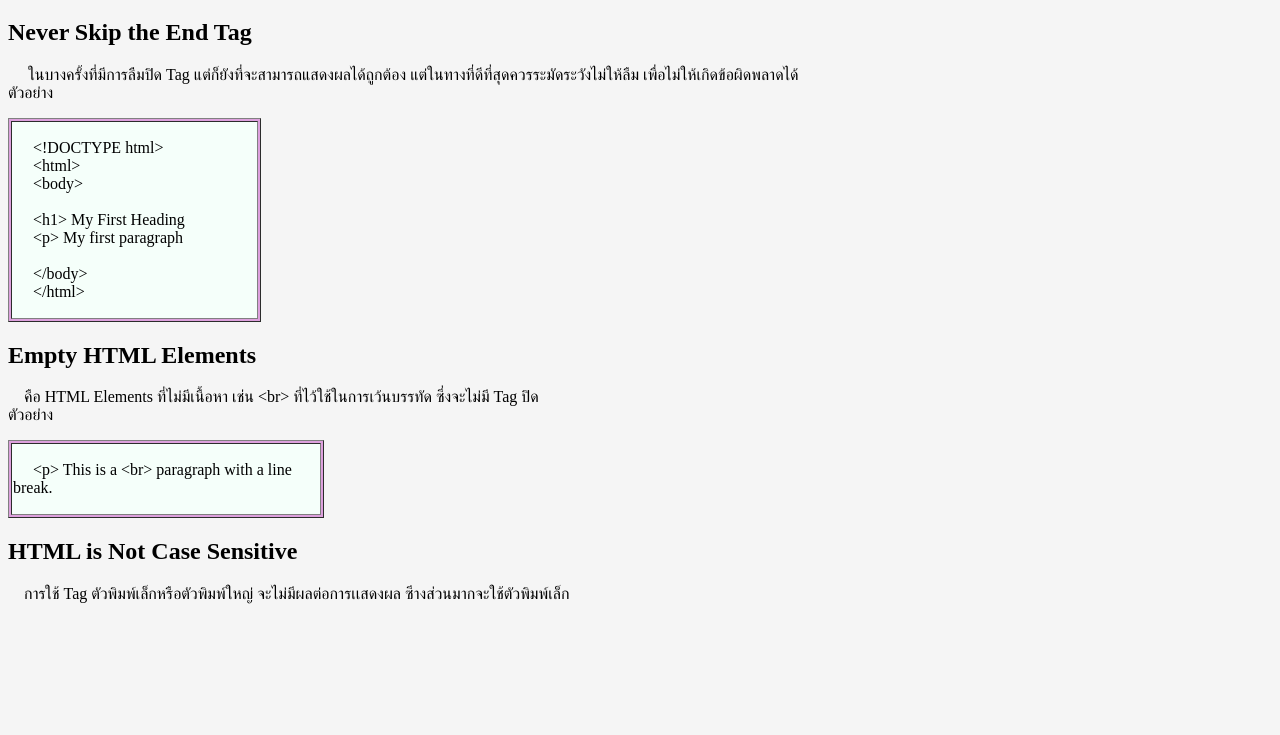
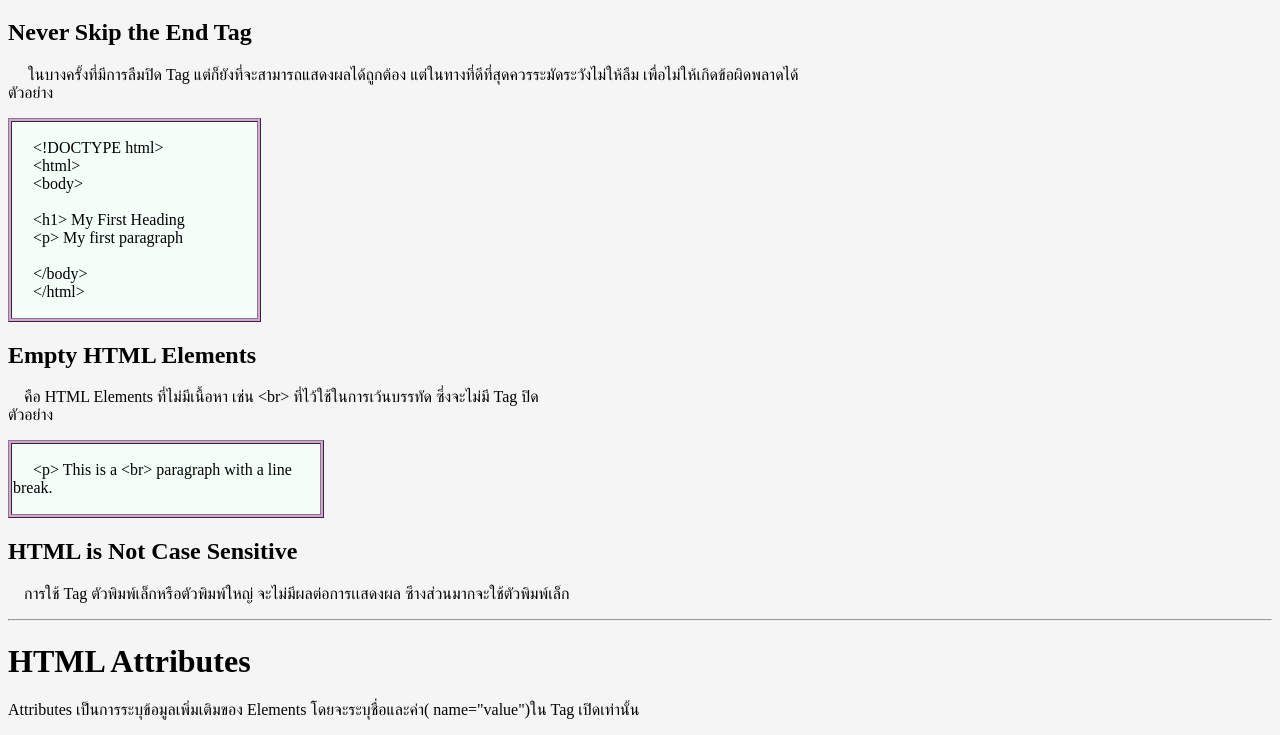
Before and after one commit to Phimbun-Issawilanon/Phimbun-Issawilanon.github.io-t, a plain HTML site: page index.html in a window 1280 px wide. Shown: the part 711-1446 px from the top of the page. Before the commit the page ends 1330 px from the top, so only its background shows below. Drawn offline with Linux system fonts and the light colour scheme.

Commit message:
HTML Attributes

```diff
--- a/index.html
+++ b/index.html
@@ -78,10 +78,12 @@
     </p>
     <h2>HTML is Not Case Sensitive</h2>
     <p>
-        &emsp;การใช้ Tag ตัวพิมพ์เล็กหรือตัวพิมพ์ใหญ่ จะไม่มีผลต่อการเเสดงผล ซึางส่วนมากจะใช้ตัวพิมพ์เล็ก<br>
-
+        &emsp;การใช้ Tag ตัวพิมพ์เล็กหรือตัวพิมพ์ใหญ่ จะไม่มีผลต่อการเเสดงผล ซึางส่วนมากจะใช้ตัวพิมพ์เล็ก
     </p>
-
+    <hr>
+    <h1>HTML Attributes</h1>
+    <p> Attributes เป็นการระบุข้อมูลเพิ่มเติมของ Elements โดยจะระบุชื่อและค่า( name="value")ใน Tag เปิดเท่านั้น
+    </p>
 
 </body>
 </html>
```
